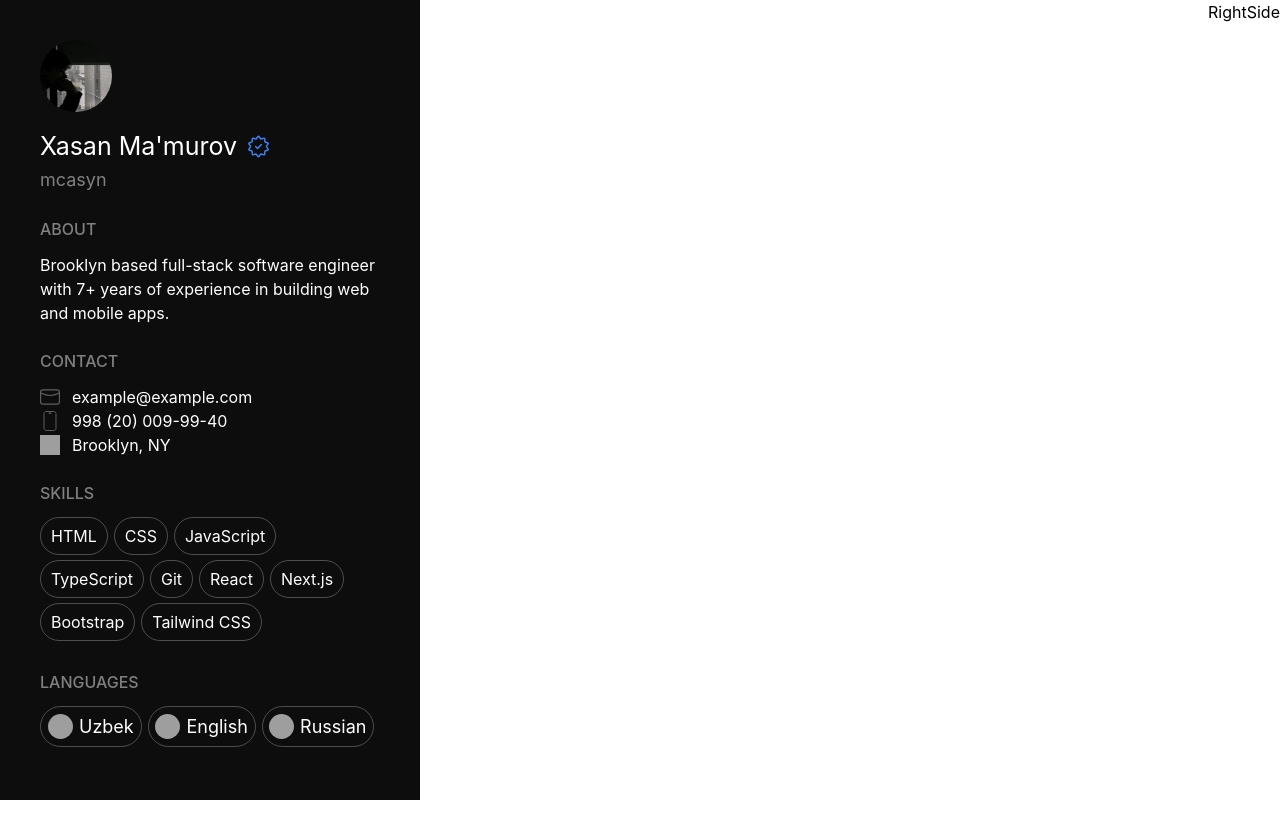
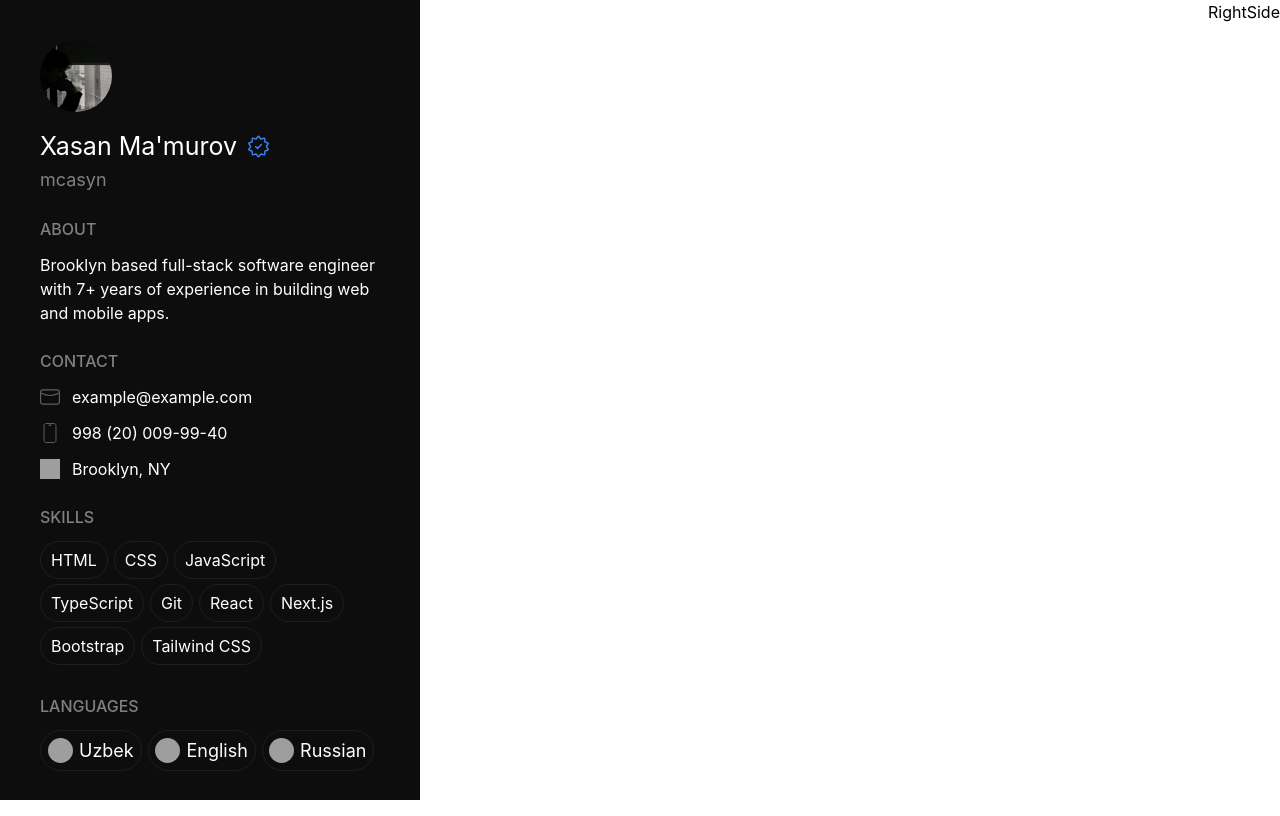
Before and after one commit to MXasan/portfolio-mcasyn, a React app: page / in a window 1280 px wide. Built offline with nearby package versions, Linux system fonts and the light colour scheme; grey boxes are pictures that could not be loaded; the HTML template or start-up script is replaced by a standard one.

Commit message:
change the class name to be more clear and restyle some element

```diff
--- a/src/index.css
+++ b/src/index.css
@@ -6,3 +6,9 @@
   padding: 0;
   font-family: 'Inter', sans-serif;
 }
+.mini-titles {
+  font-size: 16px;
+  font-weight: 500;
+  margin: 24px 0 12px;
+  color: #808080;
+}
--- a/src/leftSide/leftSide.css
+++ b/src/leftSide/leftSide.css
@@ -31,14 +31,6 @@
   font-size: 18px;
   color: gray;
 }
-
-.mini-titles {
-  font-size: 16px;
-  font-weight: 500;
-  margin: 24px 0 12px;
-  color: #808080;
-}
-
 .svg-style {
   width: 20px;
   height: 20px;
@@ -48,6 +40,7 @@
   display: flex;
   align-items: center;
   justify-content: start;
+  margin-bottom: 12px;
   gap: 12px;
 }
 
@@ -55,25 +48,25 @@
   display: inline-flex;
 }
 
-.skills {
+.border-SL {
   display: flex;
   justify-content: center;
   align-items: center;
   font-size: 16px;
-  border: 1px solid #8080808e;
+  border: 1px solid #2b2b2b8e;
   border-radius: 50px;
   margin: 0 6px 5px 0;
   padding: 6px 10px;
   gap: 6px;
 }
 
-.skills>img {
+.border-SL>img {
   width: 25px;
   height: 25px;
   border-radius: 60px;
   object-fit: cover;
 }
 
-.skills>p {
+.border-SL>p {
   font-size: 18px;
 }
--- a/src/leftSide/leftSideLanguage/leftSideLanguage.tsx
+++ b/src/leftSide/leftSideLanguage/leftSideLanguage.tsx
@@ -18,7 +18,7 @@ const LeftSideLanguage = () => {
       <p className="mini-titles">LANGUAGES</p>
       <div className="skills-container">
         {languages.map((language, index) => (
-          <div className="skills" key={index}>
+          <div className="border-SL" key={index}>
             <img src={language.image} alt="" />
             <p>{language.text}</p>
           </div>
--- a/src/leftSide/leftSideSkills/leftSideSkills.tsx
+++ b/src/leftSide/leftSideSkills/leftSideSkills.tsx
@@ -7,7 +7,7 @@ const LeftSideSkills = () => {
       <p className="mini-titles">SKILLS</p>
       {skills.label.map((skill) => (
         <div className="skills-container" key={skill}>
-          <p className="skills">{skill}</p>
+          <p className="border-SL">{skill}</p>
         </div>
       ))}
     </div>
```
